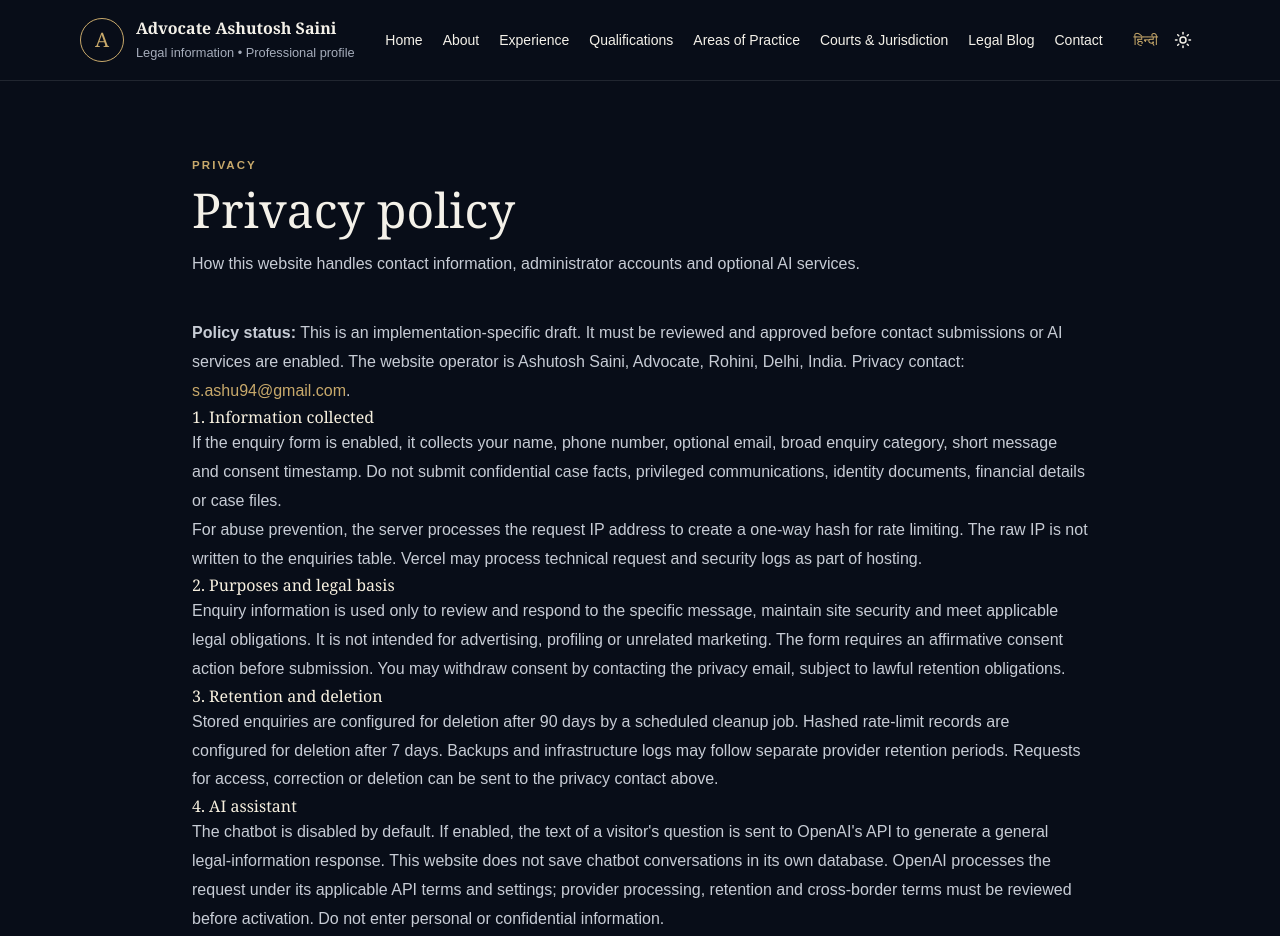
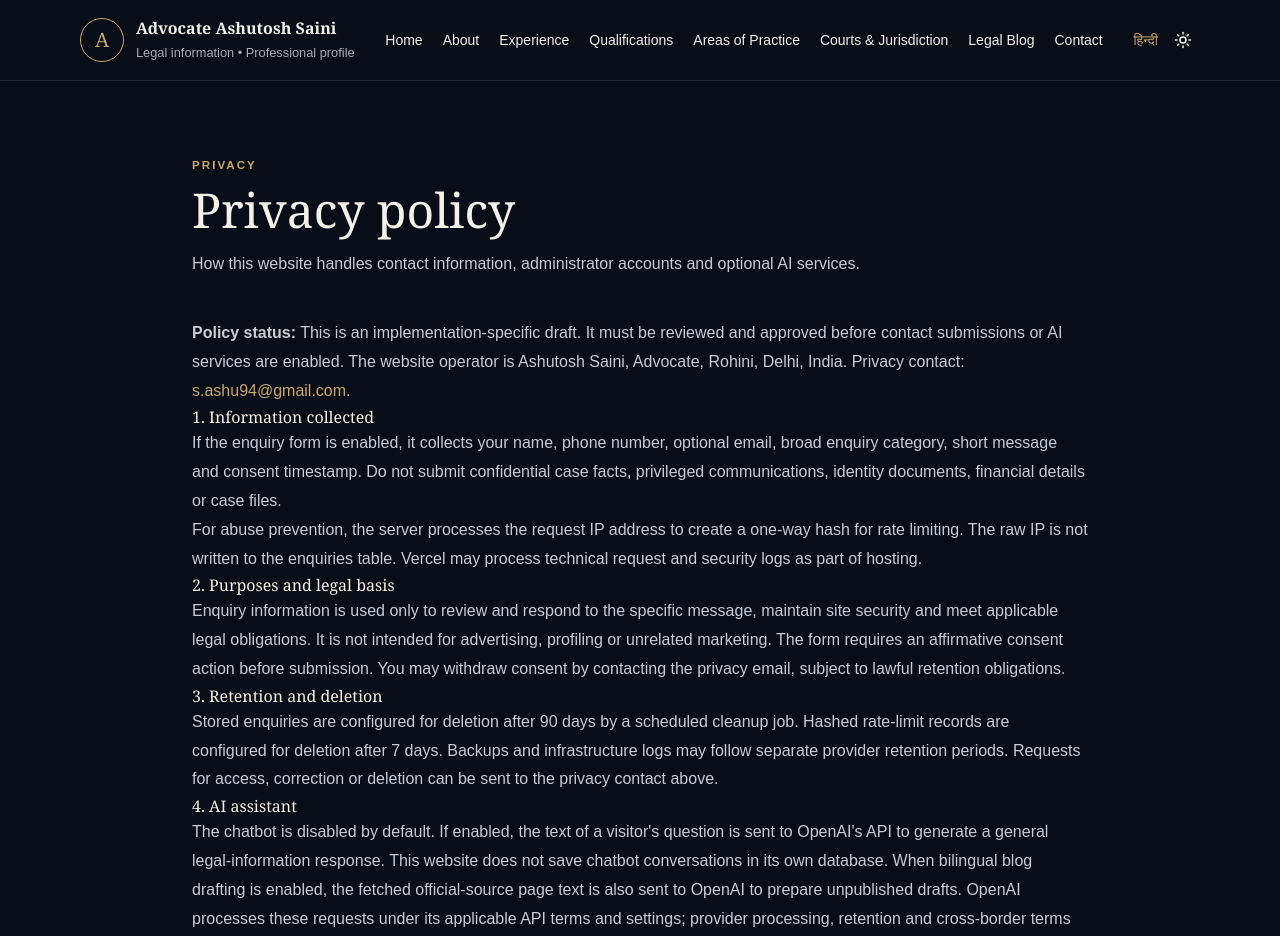
Before and after one commit to aksainibits-ai/ashu-website, a Next.js app: page /en/privacy in a window 1280 px wide. Shown: the top 936 px of the page. Built offline with nearby package versions, Linux system fonts and the light colour scheme; no server answers.

Commit message:
Clarify AI processing in bilingual privacy policy

```diff
--- a/app/[lang]/privacy/page.tsx
+++ b/app/[lang]/privacy/page.tsx
@@ -11,7 +11,7 @@ export default async function Privacy({params}:{params:Promise<{lang:Lang}>}) {
   <p>For abuse prevention, the server processes the request IP address to create a one-way hash for rate limiting. The raw IP is not written to the enquiries table. Vercel may process technical request and security logs as part of hosting.</p>
   <h2>2. Purposes and legal basis</h2><p>Enquiry information is used only to review and respond to the specific message, maintain site security and meet applicable legal obligations. It is not intended for advertising, profiling or unrelated marketing. The form requires an affirmative consent action before submission. You may withdraw consent by contacting the privacy email, subject to lawful retention obligations.</p>
   <h2>3. Retention and deletion</h2><p>Stored enquiries are configured for deletion after 90 days by a scheduled cleanup job. Hashed rate-limit records are configured for deletion after 7 days. Backups and infrastructure logs may follow separate provider retention periods. Requests for access, correction or deletion can be sent to the privacy contact above.</p>
-  <h2>4. AI assistant</h2><p>The chatbot is disabled by default. If enabled, the text of a visitor's question is sent to OpenAI's API to generate a general legal-information response. This website does not save chatbot conversations in its own database. OpenAI processes the request under its applicable API terms and settings; provider processing, retention and cross-border terms must be reviewed before activation. Do not enter personal or confidential information.</p>
+  <h2>4. AI assistant</h2><p>The chatbot is disabled by default. If enabled, the text of a visitor's question is sent to OpenAI's API to generate a general legal-information response. This website does not save chatbot conversations in its own database. When bilingual blog drafting is enabled, the fetched official-source page text is also sent to OpenAI to prepare unpublished drafts. OpenAI processes these requests under its applicable API terms and settings; provider processing, retention and cross-border terms must be reviewed before activation. Do not enter personal or confidential information.</p>
   <h2>5. Service providers and transfers</h2><p>Vercel provides hosting and deployment. Supabase provides administrator authentication, database storage and rate limiting. OpenAI is used only if the chatbot or draft-generation feature is enabled. These providers may process data in locations outside India depending on the configured service regions and their terms. The final operator must confirm applicable contracts, data locations and safeguards.</p>
   <h2>6. Access controls and security</h2><p>Enquiry records are not available through public database policies. The private admin endpoint restricts access to owner and advocate roles. Administrator access is invite-only. No system can guarantee absolute security; avoid sending information that should remain privileged or confidential.</p>
   <h2>7. Other features</h2><p>Website analytics, newsletter subscriptions, push notifications and chatbot lead collection are not enabled by this implementation. If any feature is later enabled, this policy and its consent flow must be updated first. Essential administrator session cookies may be used for restricted sign-in.</p>
@@ -22,7 +22,7 @@ export default async function Privacy({params}:{params:Promise<{lang:Lang}>}) {
   <p>दुरुपयोग रोकने के लिए सर्वर अनुरोध के IP पते का एकतरफ़ा हैश बनाता है। मूल IP पूछताछ तालिका में संग्रहित नहीं होता। होस्टिंग सेवा तकनीकी और सुरक्षा लॉग संसाधित कर सकती है।</p>
   <h2>2. उद्देश्य और सहमति</h2><p>पूछताछ की जानकारी का उपयोग केवल संबंधित संदेश की समीक्षा और उत्तर देने, वेबसाइट सुरक्षा तथा लागू कानूनी दायित्वों के लिए किया जाता है। इसका उद्देश्य विज्ञापन, प्रोफ़ाइलिंग या असंबंधित विपणन नहीं है। फ़ॉर्म भेजने से पहले स्पष्ट सहमति आवश्यक है। वैध प्रतिधारण दायित्वों के अधीन, आप गोपनीयता ईमेल पर संपर्क करके सहमति वापस लेने का अनुरोध कर सकते हैं।</p>
   <h2>3. प्रतिधारण और हटाना</h2><p>संग्रहित पूछताछ 90 दिनों के बाद निर्धारित स्वचालित प्रक्रिया से हटाने के लिए कॉन्फ़िगर की गई है। दर-सीमा के हैश रिकॉर्ड 7 दिनों के बाद हटाने के लिए कॉन्फ़िगर हैं। बैकअप और सेवा प्रदाताओं के लॉग की अवधि अलग हो सकती है। जानकारी देखने, सुधारने या हटाने के अनुरोध ऊपर दिए गए ईमेल पर भेजें।</p>
-  <h2>4. AI सहायक</h2><p>चैटबॉट प्रारंभ में बंद है। चालू होने पर आगंतुक का प्रश्न सामान्य कानूनी जानकारी वाला उत्तर तैयार करने के लिए OpenAI API को भेजा जाता है। वेबसाइट अपने डेटाबेस में चैट वार्तालाप सहेजती नहीं है। OpenAI अपने लागू API नियमों और सेटिंग्स के अनुसार अनुरोध संसाधित करता है; सक्रिय करने से पहले प्रदाता की प्रतिधारण और सीमा-पार प्रक्रिया की समीक्षा आवश्यक है। व्यक्तिगत या गोपनीय जानकारी न लिखें।</p>
+  <h2>4. AI सहायक</h2><p>चैटबॉट प्रारंभ में बंद है। चालू होने पर आगंतुक का प्रश्न सामान्य कानूनी जानकारी वाला उत्तर तैयार करने के लिए OpenAI API को भेजा जाता है। वेबसाइट अपने डेटाबेस में चैट वार्तालाप सहेजती नहीं है। द्विभाषी ब्लॉग मसौदा सुविधा चालू होने पर आधिकारिक स्रोत पृष्ठों का प्राप्त पाठ भी अप्रकाशित मसौदे तैयार करने के लिए OpenAI को भेजा जाता है। OpenAI अपने लागू API नियमों और सेटिंग्स के अनुसार इन अनुरोधों को संसाधित करता है; सक्रिय करने से पहले प्रदाता की प्रतिधारण और सीमा-पार प्रक्रिया की समीक्षा आवश्यक है। व्यक्तिगत या गोपनीय जानकारी न लिखें।</p>
   <h2>5. सेवा प्रदाता और स्थानांतरण</h2><p>Vercel होस्टिंग और डिप्लॉयमेंट, Supabase प्रशासक प्रमाणीकरण, डेटाबेस और दर-सीमा, तथा OpenAI केवल AI सुविधा चालू होने पर उपयोग होता है। कॉन्फ़िगरेशन और सेवा शर्तों के अनुसार ये प्रदाता भारत के बाहर भी डेटा संसाधित कर सकते हैं। अंतिम संचालक को लागू अनुबंध, डेटा स्थान और सुरक्षा उपायों की पुष्टि करनी चाहिए।</p>
   <h2>6. पहुँच नियंत्रण और सुरक्षा</h2><p>पूछताछ रिकॉर्ड सार्वजनिक डेटाबेस नीतियों से उपलब्ध नहीं हैं। निजी प्रशासक API केवल owner और advocate भूमिकाओं को पहुँच देती है। प्रशासक खाते आमंत्रण द्वारा बनाए जाते हैं। पूर्ण सुरक्षा की गारंटी नहीं दी जा सकती; गोपनीय जानकारी भेजने से बचें।</p>
   <h2>7. अन्य सुविधाएँ</h2><p>वेबसाइट एनालिटिक्स, न्यूज़लेटर, पुश सूचनाएँ और चैटबॉट के माध्यम से संपर्क विवरण संग्रह इस कार्यान्वयन में चालू नहीं हैं। भविष्य में कोई सुविधा चालू करने से पहले इस नीति और सहमति प्रक्रिया को अपडेट करना आवश्यक है। प्रशासक साइन-इन के लिए आवश्यक सत्र कुकीज़ का उपयोग हो सकता है।</p>
```
